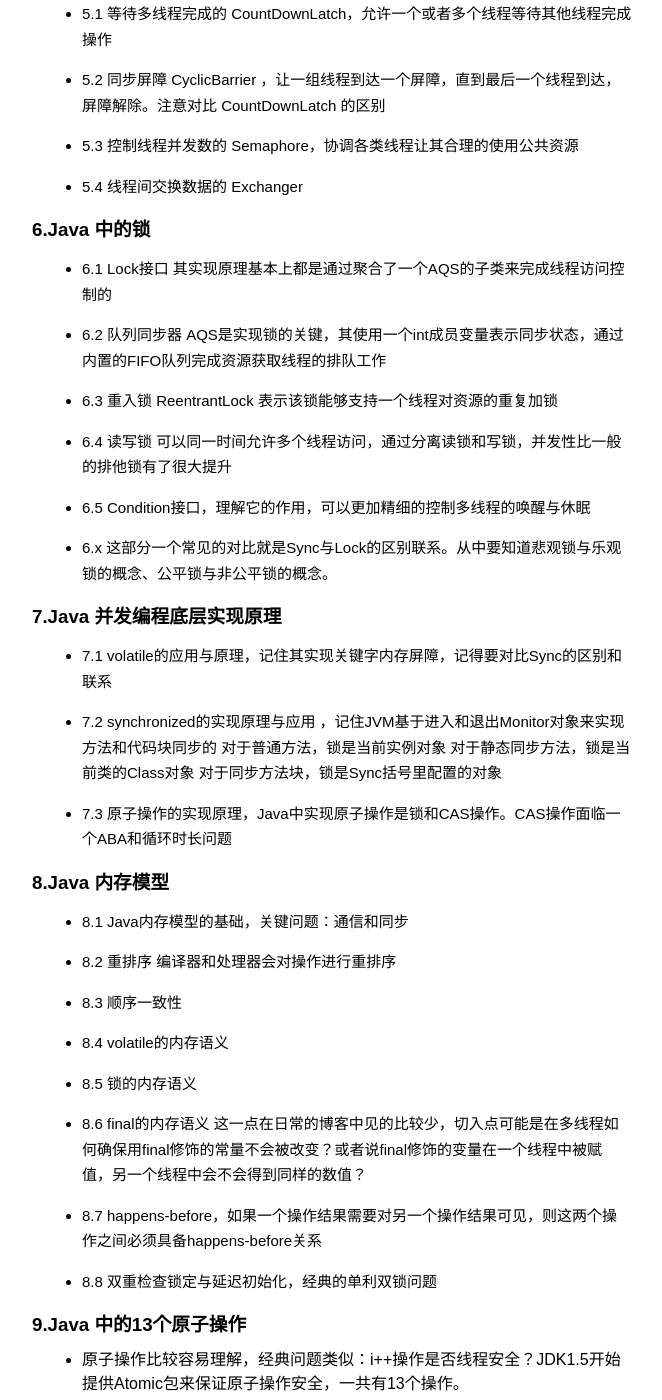
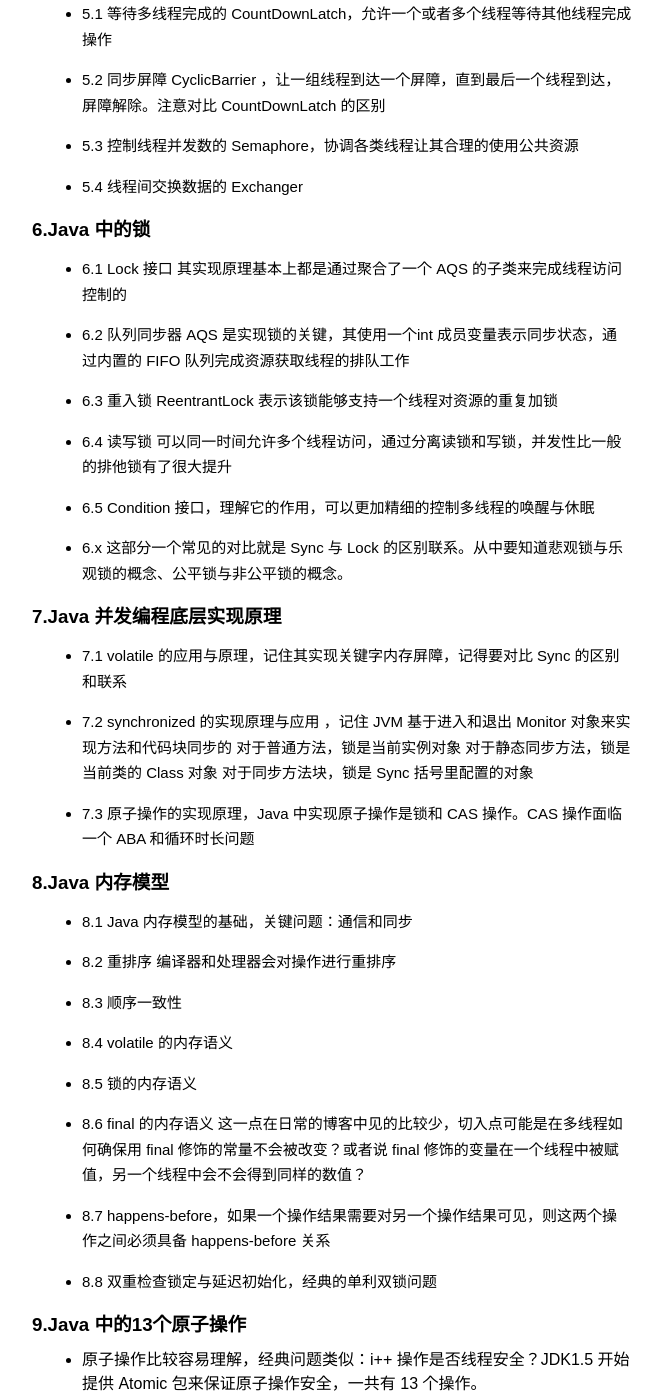
Before and after one commit to wuchangfeng/wuchangfeng.github.io, a Jekyll site: the page built from _posts/2018-10-01-java-concurrent-skill.md, in a window 1280 px wide and 1400 px high, scrolled down 1343 px. Shown: the whole window, without its empty margins (308-970 px from the left). Built offline with Jekyll 4.4.1, drawn with Linux system fonts in a browser that asks for light colours; some web fonts are replaced; comment, search, counter and statistics services are not loaded; some of the changed text lies outside the part shown.

Commit message:
今天好懒:mountain_bicyclist:

```diff
--- a/_posts/2018-10-01-java-concurrent-skill.md
+++ b/_posts/2018-10-01-java-concurrent-skill.md
@@ -23,22 +23,22 @@ categories:
 
 * 2.2 流程是提交线程-核心线程池是否已满- 队列是否已满-线程池是否已满-按照策略处理无法执行的任务
 
-* 2.3 线程池基本参数如：corePoolSize线程池基本大小-任务队列-ThreadFactory-线程池最大数量-饱和策略
+* 2.3 线程池基本参数如：corePoolSize 线程池基本大小-任务队列- ThreadFactory -线程池最大数量-饱和策略
 
 ### 3.Executor 框架
 
-* 3.1 理解Executor接口框架，其成员主要：ThreadPoolExecutor、ScheduledThreadPoolExecutor、Future接口、Runnable接口、Callable接口，工具类Executors
+* 3.1 理解 Executor 接口框架，其成员主要：ThreadPoolExecutor、ScheduledThreadPoolExecutor、Future 接口、Runnable 接口、Callable 接口，工具类 Executors
 
-* 3.2 ThreadPoolExecutor详解，上述框架的核心类，分别从 FixedThreadPool、singleThreadExecutor、CachedThreadPool角度讲述
+* 3.2 ThreadPoolExecutor 详解，上述框架的核心类，分别从 FixedThreadPool、singleThreadExecutor、CachedThreadPool 角度讲述
 
 * 3.3 理解一个知识点即：FutureTask，异步计算的结果，明白其作用、使用、实现原理
 
 
 ### 4.Java 并发容器和框架
 
-* 4.1 要知道ConcurrentHashMap出现的原因，实现关键点记住分段锁、Segment等，另外同类型的要知道ConcurrentLinkedQueue
+* 4.1 要知道 ConcurrentHashMap 出现的原因，实现关键点记住分段锁、Segment 等，另外同类型的要知道ConcurrentLinkedQueue
 
-* 4.2 知道Java中的阻塞队列，阻塞队列实现原理即当队列满了不会让你继续入队，出队同理，典型的阻塞队列如 ArrayBlockingQueue、LinkedBlockingQueue等
+* 4.2 知道 Java 中的阻塞队列，阻塞队列实现原理即当队列满了不会让你继续入队，出队同理，典型的阻塞队列如 ArrayBlockingQueue、LinkedBlockingQueue 等
 
 * 4.3 一个少见的知识点 Fork/Join框架
 
@@ -55,50 +55,50 @@ categories:
 
 ### 6.Java 中的锁
 
-* 6.1 Lock接口 其实现原理基本上都是通过聚合了一个AQS的子类来完成线程访问控制的
+* 6.1 Lock 接口 其实现原理基本上都是通过聚合了一个 AQS 的子类来完成线程访问控制的
 
-* 6.2 队列同步器 AQS是实现锁的关键，其使用一个int成员变量表示同步状态，通过内置的FIFO队列完成资源获取线程的排队工作
+* 6.2 队列同步器 AQS 是实现锁的关键，其使用一个int 成员变量表示同步状态，通过内置的 FIFO 队列完成资源获取线程的排队工作
 
 * 6.3 重入锁 ReentrantLock 表示该锁能够支持一个线程对资源的重复加锁
 
 * 6.4 读写锁 可以同一时间允许多个线程访问，通过分离读锁和写锁，并发性比一般的排他锁有了很大提升
 
-* 6.5 Condition接口，理解它的作用，可以更加精细的控制多线程的唤醒与休眠
+* 6.5 Condition 接口，理解它的作用，可以更加精细的控制多线程的唤醒与休眠
 
-* 6.x 这部分一个常见的对比就是Sync与Lock的区别联系。从中要知道悲观锁与乐观锁的概念、公平锁与非公平锁的概念。
+* 6.x 这部分一个常见的对比就是 Sync 与 Lock 的区别联系。从中要知道悲观锁与乐观锁的概念、公平锁与非公平锁的概念。
 
 ### 7.Java 并发编程底层实现原理
 
-* 7.1 volatile的应用与原理，记住其实现关键字内存屏障，记得要对比Sync的区别和联系
+* 7.1 volatile 的应用与原理，记住其实现关键字内存屏障，记得要对比 Sync 的区别和联系
 
-* 7.2 synchronized的实现原理与应用 ，记住JVM基于进入和退出Monitor对象来实现方法和代码块同步的
+* 7.2 synchronized 的实现原理与应用 ，记住 JVM 基于进入和退出 Monitor 对象来实现方法和代码块同步的
 对于普通方法，锁是当前实例对象
-对于静态同步方法，锁是当前类的Class对象
-对于同步方法块，锁是Sync括号里配置的对象
+对于静态同步方法，锁是当前类的 Class 对象
+对于同步方法块，锁是 Sync 括号里配置的对象
 
-* 7.3 原子操作的实现原理，Java中实现原子操作是锁和CAS操作。CAS操作面临一个ABA和循环时长问题
+* 7.3 原子操作的实现原理，Java  中实现原子操作是锁和 CAS 操作。CAS 操作面临一个 ABA 和循环时长问题
 
 ### 8.Java 内存模型
 
-* 8.1 Java内存模型的基础，关键问题：通信和同步
+* 8.1 Java 内存模型的基础，关键问题：通信和同步
 
 * 8.2 重排序 编译器和处理器会对操作进行重排序
 
 * 8.3 顺序一致性
 
-* 8.4 volatile的内存语义
+* 8.4 volatile 的内存语义
 
 * 8.5 锁的内存语义
 
-* 8.6 final的内存语义 这一点在日常的博客中见的比较少，切入点可能是在多线程如何确保用final修饰的常量不会被改变？或者说final修饰的变量在一个线程中被赋值，另一个线程中会不会得到同样的数值？
+* 8.6 final 的内存语义 这一点在日常的博客中见的比较少，切入点可能是在多线程如何确保用 final 修饰的常量不会被改变？或者说 final 修饰的变量在一个线程中被赋值，另一个线程中会不会得到同样的数值？
 
-* 8.7 happens-before，如果一个操作结果需要对另一个操作结果可见，则这两个操作之间必须具备happens-before关系
+* 8.7 happens-before，如果一个操作结果需要对另一个操作结果可见，则这两个操作之间必须具备 happens-before 关系
 
 * 8.8 双重检查锁定与延迟初始化，经典的单利双锁问题
 
 ### 9.Java 中的13个原子操作
 
-* 原子操作比较容易理解，经典问题类似：i++操作是否线程安全？JDK1.5开始提供Atomic包来保证原子操作安全，一共有13个操作。
+* 原子操作比较容易理解，经典问题类似：i++ 操作是否线程安全？JDK1.5 开始提供 Atomic 包来保证原子操作安全，一共有 13 个操作。
 
 ### 10.Java 并发编程实战
 
```
Also changed, not shown: other parts of _posts/2018-10-01-java-concurrent-skill.md (+1 -1 lines), _posts/2017-08-26-sync-in-dcl.md (+1 -1 lines), _posts/2018-10-04-java-good-skill.md (+1 -62 lines), _posts/2018-11-03-some-useful-git-command.md (+5 -5 lines), _posts/2019-04-19-android-o-adaptation.md (+4 -2 lines).
